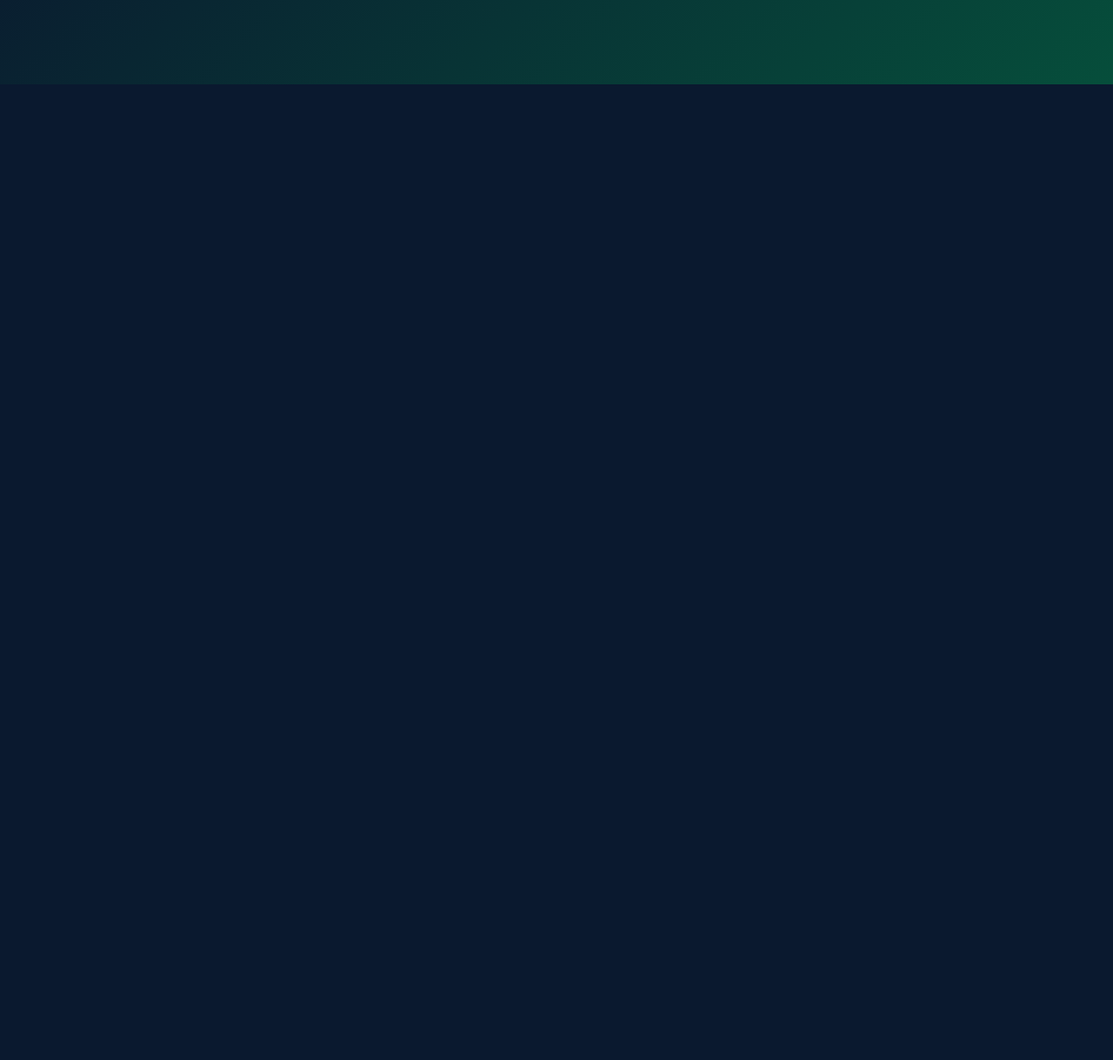
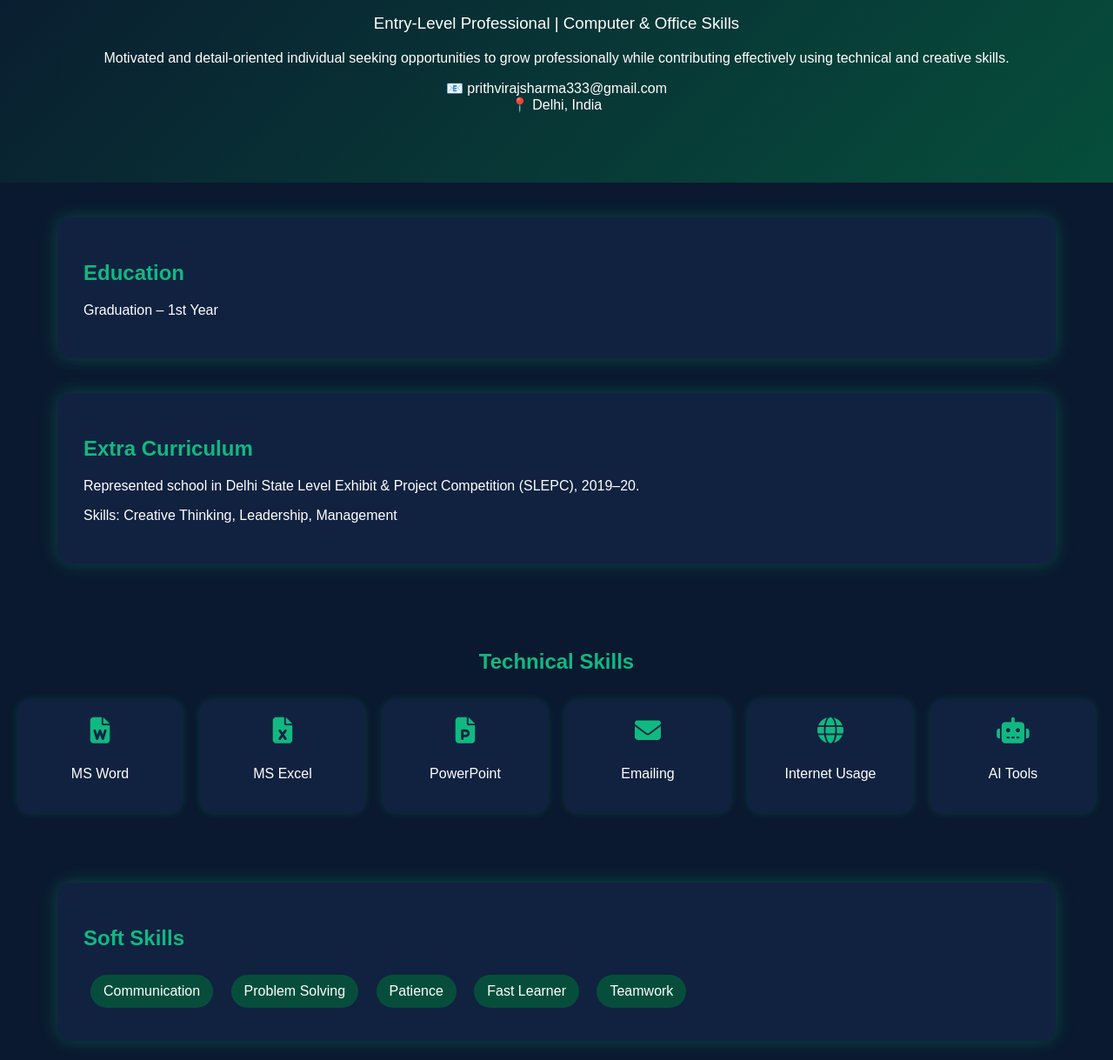
Before and after one commit to Hiprithvi/prithvi-cv, a plain HTML site: page index.html in a window 1280 px wide. Shown: the part 161-1380 px from the top of the page at 87% size. Before the commit the page ends 800 px from the top, so only its background shows below. Drawn offline with Linux system fonts and the light colour scheme.

Commit message:
Update index.html

```diff
--- a/index.html
+++ b/index.html
@@ -1,4 +1,3 @@
-
 <!DOCTYPE html>
 <html lang="en">
 <head>
@@ -6,10 +5,9 @@
     <meta name="viewport" content="width=device-width, initial-scale=1.0">
     <title>Prithvi Raj Sharma | Portfolio</title>
 
-    <!-- CSS -->
     <link rel="stylesheet" href="style.css">
 
-    <!-- Icons (Font Awesome) -->
+    <!-- Font Awesome Icons -->
     <link rel="stylesheet" href="https://cdnjs.cloudflare.com/ajax/libs/font-awesome/6.5.0/css/all.min.css">
 </head>
 <body>
@@ -18,4 +16,89 @@
     <section class="hero">
         <div class="hero-text">
             <h1>Prithvi Raj Sharma</h1>
-            <h3>
+            <h3>Entry-Level Professional | Computer & Office Skills</h3>
+            <p>
+                Motivated and detail-oriented individual seeking opportunities
+                to grow professionally while contributing effectively using
+                technical and creative skills.
+            </p>
+
+            <div class="contact">
+                <span>📧 prithvirajsharma333@gmail.com</span><br>
+                <span>📍 Delhi, India</span>
+            </div>
+        </div>
+    </section>
+
+    <!-- EDUCATION -->
+    <section class="card">
+        <h2>Education</h2>
+        <p>Graduation – 1st Year</p>
+    </section>
+
+    <!-- EXTRA CURRICULAR -->
+    <section class="card">
+        <h2>Extra Curriculum</h2>
+        <p>
+            Represented school in Delhi State Level Exhibit & Project Competition (SLEPC), 2019–20.
+        </p>
+        <p>Skills: Creative Thinking, Leadership, Management</p>
+    </section>
+
+    <!-- SKILLS -->
+    <section class="skills">
+        <h2>Technical Skills</h2>
+        <div class="skill-grid">
+
+            <div class="skill-box">
+                <i class="fas fa-file-word"></i>
+                <p>MS Word</p>
+            </div>
+
+            <div class="skill-box">
+                <i class="fas fa-file-excel"></i>
+                <p>MS Excel</p>
+            </div>
+
+            <div class="skill-box">
+                <i class="fas fa-file-powerpoint"></i>
+                <p>PowerPoint</p>
+            </div>
+
+            <div class="skill-box">
+                <i class="fas fa-envelope"></i>
+                <p>Emailing</p>
+            </div>
+
+            <div class="skill-box">
+                <i class="fas fa-globe"></i>
+                <p>Internet Usage</p>
+            </div>
+
+            <div class="skill-box">
+                <i class="fas fa-robot"></i>
+                <p>AI Tools</p>
+            </div>
+
+        </div>
+    </section>
+
+    <!-- SOFT SKILLS -->
+    <section class="card">
+        <h2>Soft Skills</h2>
+        <div class="soft-skills">
+            <span>Communication</span>
+            <span>Problem Solving</span>
+            <span>Patience</span>
+            <span>Fast Learner</span>
+            <span>Teamwork</span>
+        </div>
+    </section>
+
+    <!-- FOOTER -->
+    <footer>
+        <p>© 2026 Prithvi Raj Sharma</p>
+    </footer>
+
+</body>
+</html>
```
